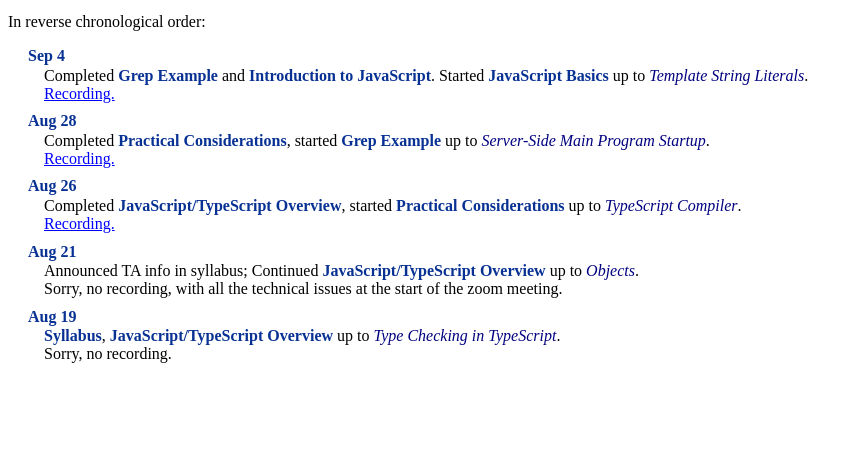
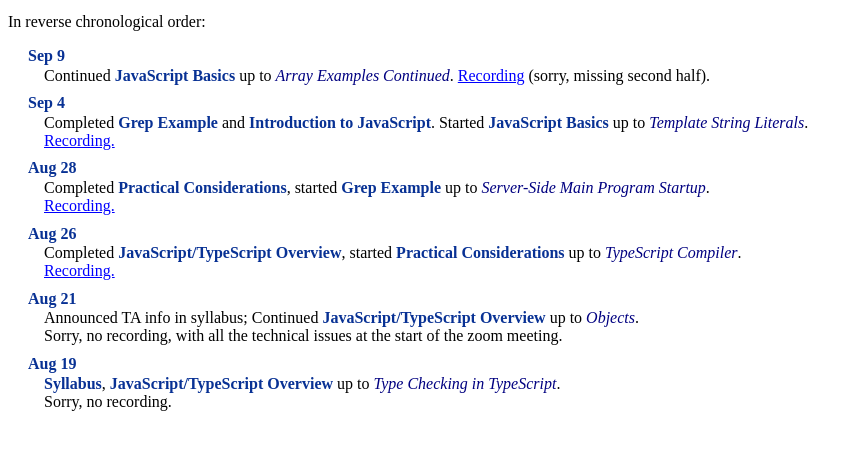
Before and after one commit to H4rish55/i444, a plain HTML site: page misc/videos/index.html in a window 1280 px wide. Shown: the part 72-522 px from the top of the page, without its empty margins (0-862 px from the left). Drawn offline with nearby package versions, Linux system fonts and the light colour scheme; a small style sheet from the web is missing.

Commit message:
video link

```diff
--- a/misc/videos/index.html
+++ b/misc/videos/index.html
@@ -26,7 +26,10 @@
 
     <div class="umt-content">
       <div><section data-level="h1"><h1>Class  Video  Recordings</h1><p>In reverse chronological order:
-</p><dl><dt> <strong>Sep 4</strong> </dt><dd><p>    Completed <strong>Grep Example</strong> and <strong>Introduction to JavaScript</strong>.  Started
+</p><dl><dt> <strong>Sep 9</strong> </dt><dd><p>    Continued <strong>JavaScript Basics</strong> up to <em>Array Examples Continued</em>.
+     <a href="https://binghamton.zoom.us/rec/share/ZFV9MjvkxAG1l8Sgwj9xzob43xeUcACNBc1QGJqt3gImpC-Po9eiYDtA38P3xnjO.3ZsrNiCD-pGb2EA_">Recording</a> (sorry, missing
+    second half).
+</p></dd><dt> <strong>Sep 4</strong> </dt><dd><p>    Completed <strong>Grep Example</strong> and <strong>Introduction to JavaScript</strong>.  Started
     <strong>JavaScript Basics</strong> up to <em>Template String Literals</em>. <br>
      <a href="https://binghamton.zoom.us/rec/share/mIl6qEPj0VqbepdEkOTl35FfleJfKRRmy1Glam9lxEcetkiejHEsNT6T3EM5oMzf.XIExG4vMtPNLcFM1">Recording.</a>
 </p></dd><dt> <strong>Aug 28</strong> </dt><dd><p>    Completed <strong>Practical Considerations</strong>, started
```
Also changed, not shown: 1 other file.
